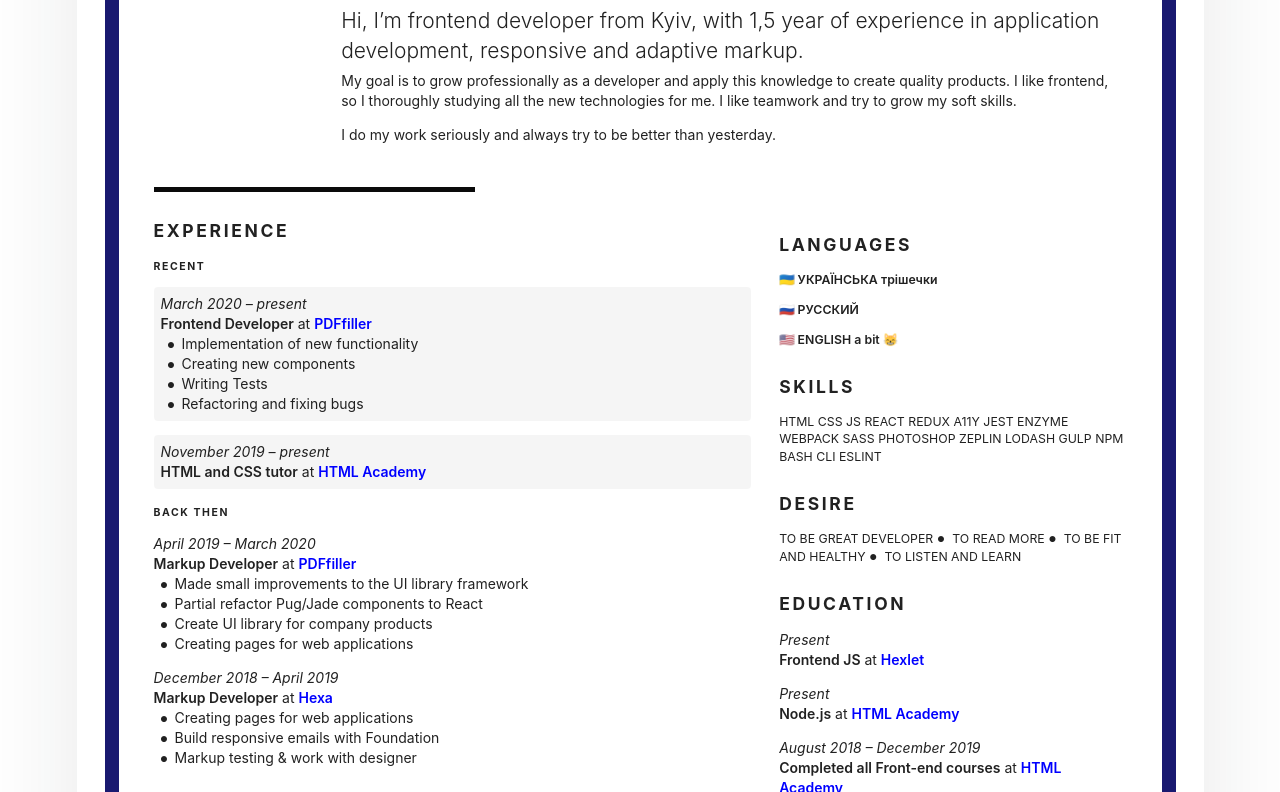
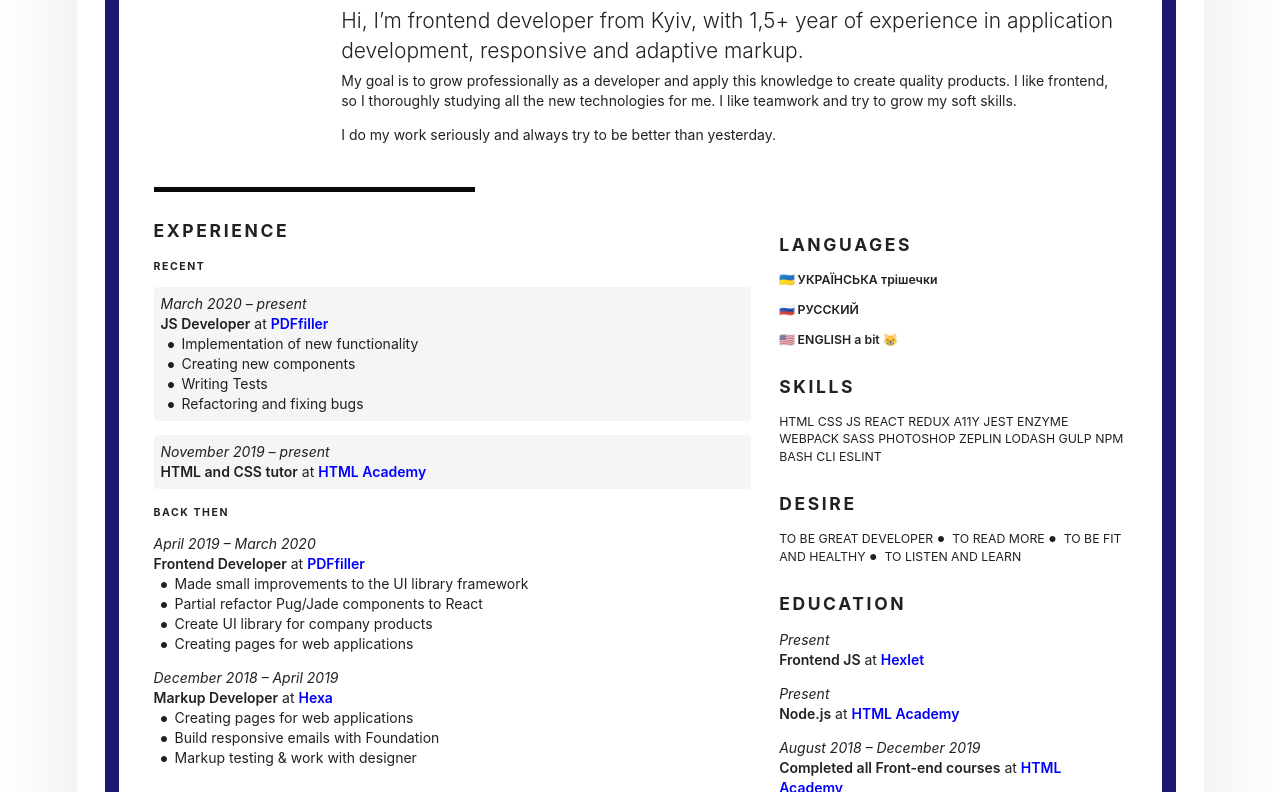
Before and after one commit to Shramkoweb/homepage, a plain HTML site: page index.html in a window 1280 px wide. Shown: the part 308-1100 px from the top of the page. Drawn offline with Linux system fonts and the light colour scheme.

Commit message:
chore: update experience change correct work position name

```diff
--- a/index.html
+++ b/index.html
@@ -125,7 +125,7 @@
               <div class="sixteen wide column">
                 <h2>Resume</h2>
                 <p>
-                  Hi, I’m frontend developer from Kyiv, with 1,5 year of experience in application development, responsive and adaptive markup.
+                  Hi, I’m frontend developer from Kyiv, with 1,5+ year of experience in application development, responsive and adaptive markup.
                 </p>
                 <p>
                   My goal is to grow professionally as a developer and apply this knowledge to create quality products. I like frontend,
@@ -150,7 +150,7 @@
             <ul class="timeline">
               <li class="highlighted">
                 <p><em>March 2020 – present</em></p>
-                <p><strong>Frontend Developer</strong> at <strong><a href="https://www.pdffiller.com/" rel="external" target="_blank">PDFfiller</a></strong></p>
+                <p><strong>JS Developer</strong> at <strong><a href="https://www.pdffiller.com/" rel="external" target="_blank">PDFfiller</a></strong></p>
                 <ul>
                   <li>Implementation of new functionality</li>
                   <li>Creating new components</li>
@@ -167,7 +167,7 @@
             <ul class="timeline">
               <li>
                 <p><em>April 2019 – March 2020</em></p>
-                <p><strong>Markup Developer</strong> at <strong><a href="https://www.pdffiller.com/" rel="external" target="_blank">PDFfiller</a></strong></p>
+                <p><strong>Frontend Developer</strong> at <strong><a href="https://www.pdffiller.com/" rel="external" target="_blank">PDFfiller</a></strong></p>
                 <ul>
                   <li>Made small improvements to the UI library framework</li>
                   <li>Partial refactor Pug/Jade components to React</li>
```
